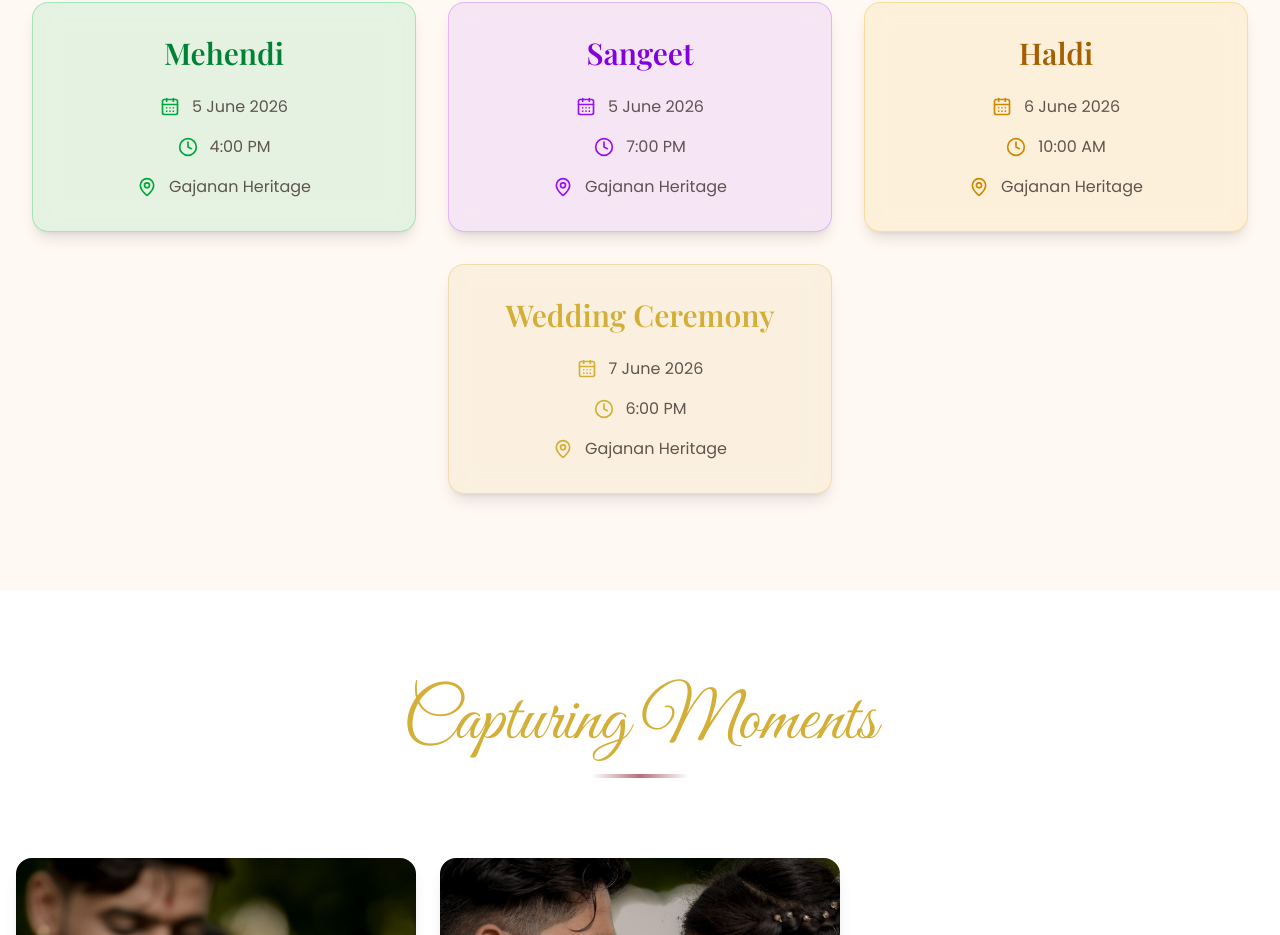
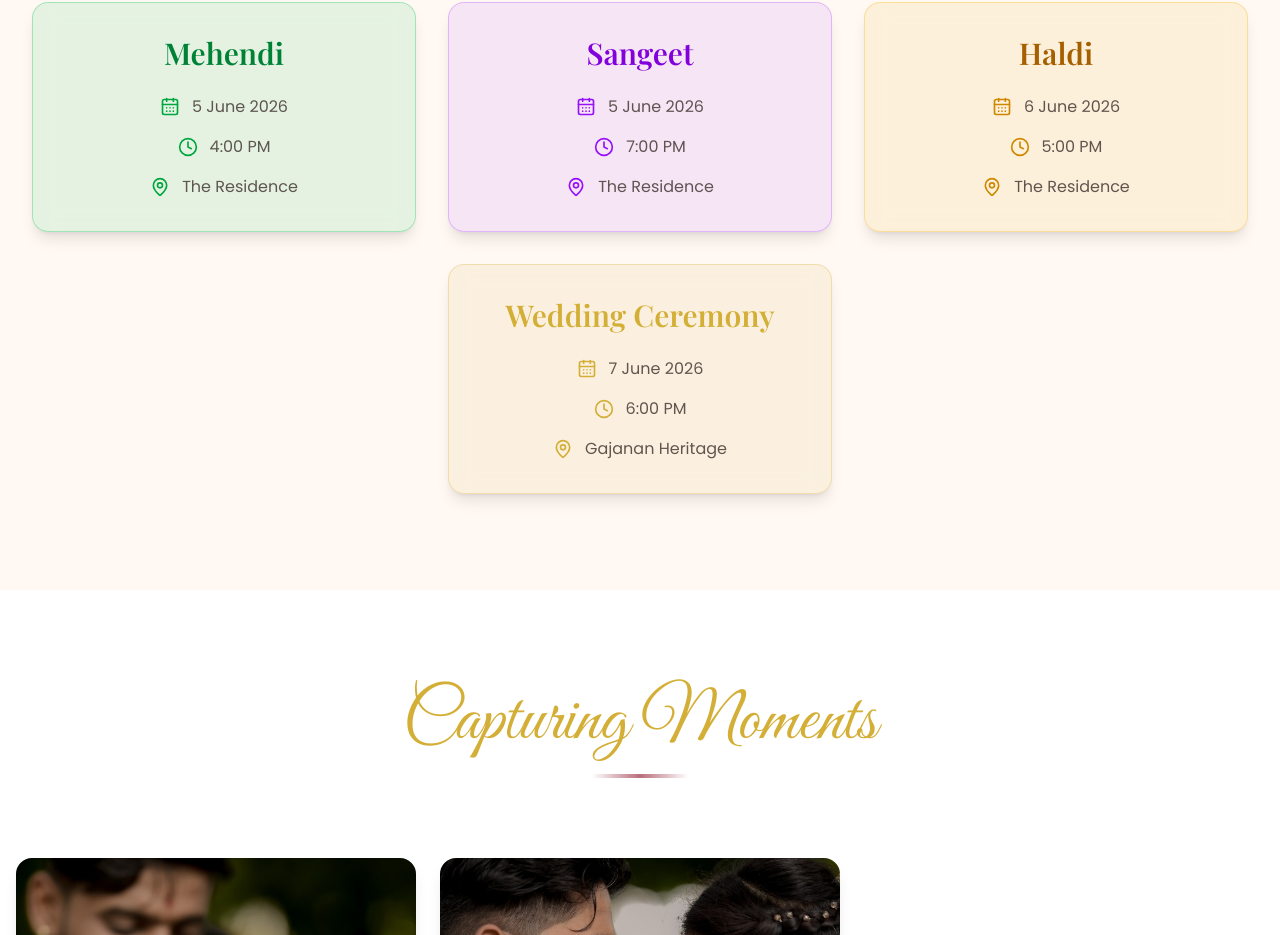
Before and after one commit to Shubham-2224/manoj-weds-komal-, a Next.js app: page / in a window 1280 px wide. Shown: the part 3333-4268 px from the top of the page. Built offline with nearby package versions, Linux system fonts and the light colour scheme; no server answers; a web font is replaced by a local one.

Commit message:
Update Haldi time and event venues

```diff
--- a/src/components/sections/WeddingEvents.tsx
+++ b/src/components/sections/WeddingEvents.tsx
@@ -7,7 +7,7 @@ const events = [
     title: "Mehendi",
     date: "5 June 2026",
     time: "4:00 PM",
-    venue: "Gajanan Heritage",
+    venue: "The Residence",
     themeClass: "bg-green-500/10 border-green-500/30 text-green-700",
     iconColor: "text-green-600",
   },
@@ -15,15 +15,15 @@ const events = [
     title: "Sangeet",
     date: "5 June 2026",
     time: "7:00 PM",
-    venue: "Gajanan Heritage",
+    venue: "The Residence",
     themeClass: "bg-purple-500/10 border-purple-500/30 text-purple-700",
     iconColor: "text-purple-600",
   },
   {
     title: "Haldi",
     date: "6 June 2026",
-    time: "10:00 AM",
-    venue: "Gajanan Heritage",
+    time: "5:00 PM",
+    venue: "The Residence",
     themeClass: "bg-yellow-500/10 border-yellow-500/30 text-yellow-700",
     iconColor: "text-yellow-600",
   },
```
